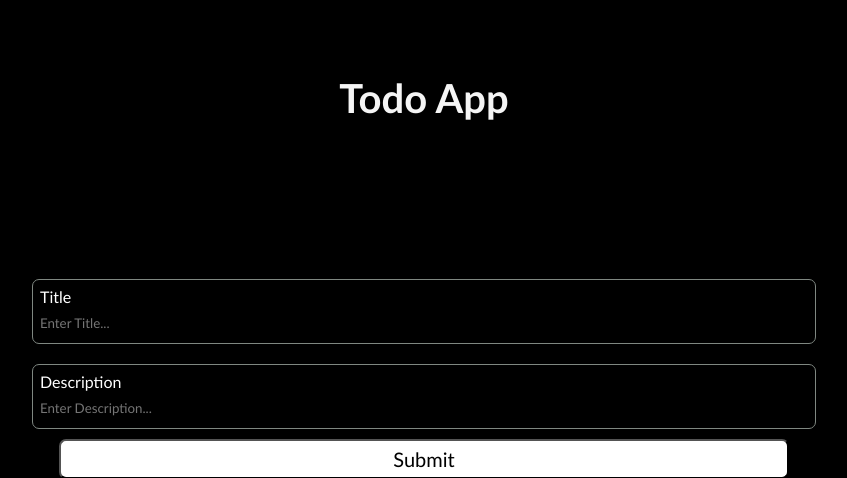
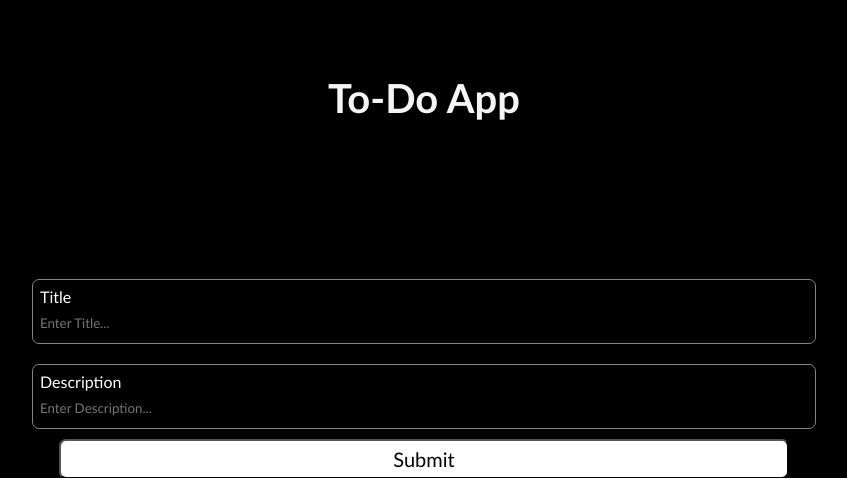
Before and after one commit to krspra/flask, a Flask app: page / in a window 1280 px wide. Shown: the top 478 px of the page, without its empty margins (216-1063 px from the left). Run offline with Flask 3, Linux system fonts and the light colour scheme; data comes from the database, SQL or seed files in the repository.

Commit message:
manged text of todo to To-Do

```diff
--- a/app.py
+++ b/app.py
@@ -48,8 +48,3 @@ def handle_update(updateSno):
 
     todo = Todo.query.filter_by(Sno=updateSno).first()
     return render_template('update.html', todo=todo)
-
-# if __name__ =="__main__":
-#     with app.app_context():
-#         db.create_all()
-#     app.run(debug=True)
--- a/templates/index.html
+++ b/templates/index.html
@@ -3,7 +3,7 @@
   <head>
     <meta charset="UTF-8" />
     <meta name="viewport" content="width=device-width, initial-scale=1.0" />
-    <title>Todo</title>
+    <title>To-Do</title>
     <link rel="stylesheet" href="/static/index.css" />
   </head>
   <body>
@@ -16,7 +16,7 @@
         width: 300px;
       "
     >
-      Todo App
+      To-Do App
     </h1>
 
     <!-- FormHandling -->
```
